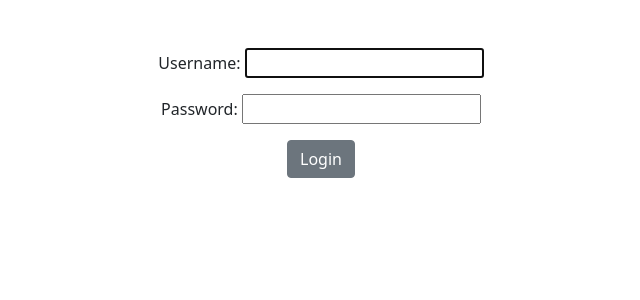
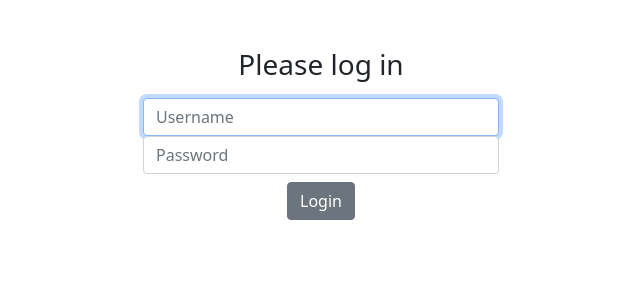
Before and after one commit to AndyDem/smarttasks-project, a Django app: page /login in a window 1280 px wide. Shown: the part 62-362 px from the top of the page, without its empty margins (319-959 px from the left). Run offline with Django 4.2, Linux system fonts and the light colour scheme.

Commit message:
adds custom auth form and changes login.html, minor changes to other files

```diff
--- a/smarttasks/tests.py
+++ b/smarttasks/tests.py
@@ -2,7 +2,6 @@ from datetime import datetime
 from django.test import TestCase
 from django.contrib.auth.forms import UserCreationForm
 from django.contrib.auth.models import User
-
 from tasks.forms import TaskForm
 from tasks.models import Task
 
@@ -34,7 +33,7 @@ class UnitTestCase(TestCase):
 
     def test_user_object(self):
         user = self.create_user()
-        pulled_user = User.objects.get(username='testuser')
+        pulled_user = User.objects.get(username=user.username)
         self.assertEqual(user, pulled_user)
 
     def test_task_form(self):
--- a/tasks/forms.py
+++ b/tasks/forms.py
@@ -8,7 +8,7 @@ class TaskForm(forms.ModelForm):
         model = Task
         fields = ('text', 'priority', 'deadline')
         widgets = {
-            'text': forms.Textarea(attrs={'class': 'form-control'}),
+            'text': forms.Textarea(attrs={'autofocus': True, 'class': 'form-control'}),
             'priority': forms.Select(choices=Task.PRIORITY)
         }
         labels = {
--- a/tasks/templates/tasks/task_form.html
+++ b/tasks/templates/tasks/task_form.html
@@ -7,12 +7,12 @@
       <p class="h5">{{ field.label }}:</p>
       <p>{{ field }}</p>
     {% endfor %}
-    <button type="submit" class="btn btn-primary my-5">Submit</button>
-    <a href="{% url 'tasks_list' %}" class="btn btn-secondary">Cancel</a>
+    <button type="submit" class="btn btn-primary mt-2">Submit</button>
+    <a href="{% url 'tasks_list' %}" class="btn btn-secondary mt-2">Cancel</a>
 </form>
     {% if form.errors %}
     <div class="alert alert-danger my-1">
-        {{ form.errors.as_text }}
+        Please enter valid date for deadline
     </div>
     {% endif %}
 
--- a/tasks/templates/tasks/tasks_list.html
+++ b/tasks/templates/tasks/tasks_list.html
@@ -2,7 +2,7 @@
 
 {% block body %}
   <h1>Your tasks:</h1>
-  <div class="row row-cols-1">
+  <div class="row row-cols-1 mt-4">
       {% for task in page_obj %}
         <div class="col">
           <div class="p-3 border">
--- a/tasks/views.py
+++ b/tasks/views.py
@@ -13,7 +13,7 @@ class TaskListView(LoginRequiredMixin, ListView):
 
     def get_queryset(self):
         tasks = Task.objects.filter(user=self.request.user) \
-            .order_by('priority','deadline').reverse()
+            .order_by('priority', 'deadline').reverse()
         return tasks
 
 
--- /dev/null
+++ b/users/forms.py
@@ -0,0 +1,23 @@
+from django import forms
+from django.contrib.auth.forms import AuthenticationForm
+
+
+class CustomAuthenicationForm(AuthenticationForm):
+    username = forms.CharField(
+        widget=forms.TextInput(
+            attrs={
+                'autofocus': True,
+                'class': 'form-control',
+                'placeholder': 'Username'}
+        )
+    )
+    password = forms.CharField(
+        strip=False,
+        widget=forms.PasswordInput(
+            attrs={
+                'autocomplete': 'current-password',
+                'class': 'form-control',
+                'placeholder': 'Password'
+            }
+        ),
+    )
--- a/users/templates/users/login.html
+++ b/users/templates/users/login.html
@@ -1,9 +1,21 @@
 {% extends "base.html" %}
 
 {% block body %}
-    <form method='post'>
-        {% csrf_token %}
-        {{form.as_p}}
-        <input type='submit' class="btn btn-secondary" value="Login">
-    </form>
+<div class="row row-cols-3 justify-content-center">
+    <div class="col">
+        <form method='post'>
+            <h3 class="mb-3 fw-normal">Please log in</h3>
+            {% csrf_token %}
+                {% for field in form %}
+                  {{ field }}
+                {% endfor %}
+            <input type='submit' class="btn btn-secondary mt-2" value="Login">
+        </form>
+    </div>
+</div>
+{% if form.errors %}
+    <div class="alert alert-danger my-1">
+        Your username and/or password didn't match. Please try again.
+    </div>
+{% endif %}
 {% endblock %}
--- a/users/views.py
+++ b/users/views.py
@@ -3,6 +3,7 @@ from django.shortcuts import redirect
 from django.views.generic import TemplateView, CreateView
 from django.contrib.auth.views import LoginView, LogoutView
 from django.contrib.auth.forms import UserCreationForm
+from users.forms import CustomAuthenicationForm
 
 
 class HomeView(TemplateView):
@@ -21,6 +22,7 @@ class SignupView(CreateView):
         return super().get(request, *args, **kwargs)
 
 class LoginInterfaceView(LoginView):
+    form_class = CustomAuthenicationForm
     template_name = 'users/login.html'
 
 
```
